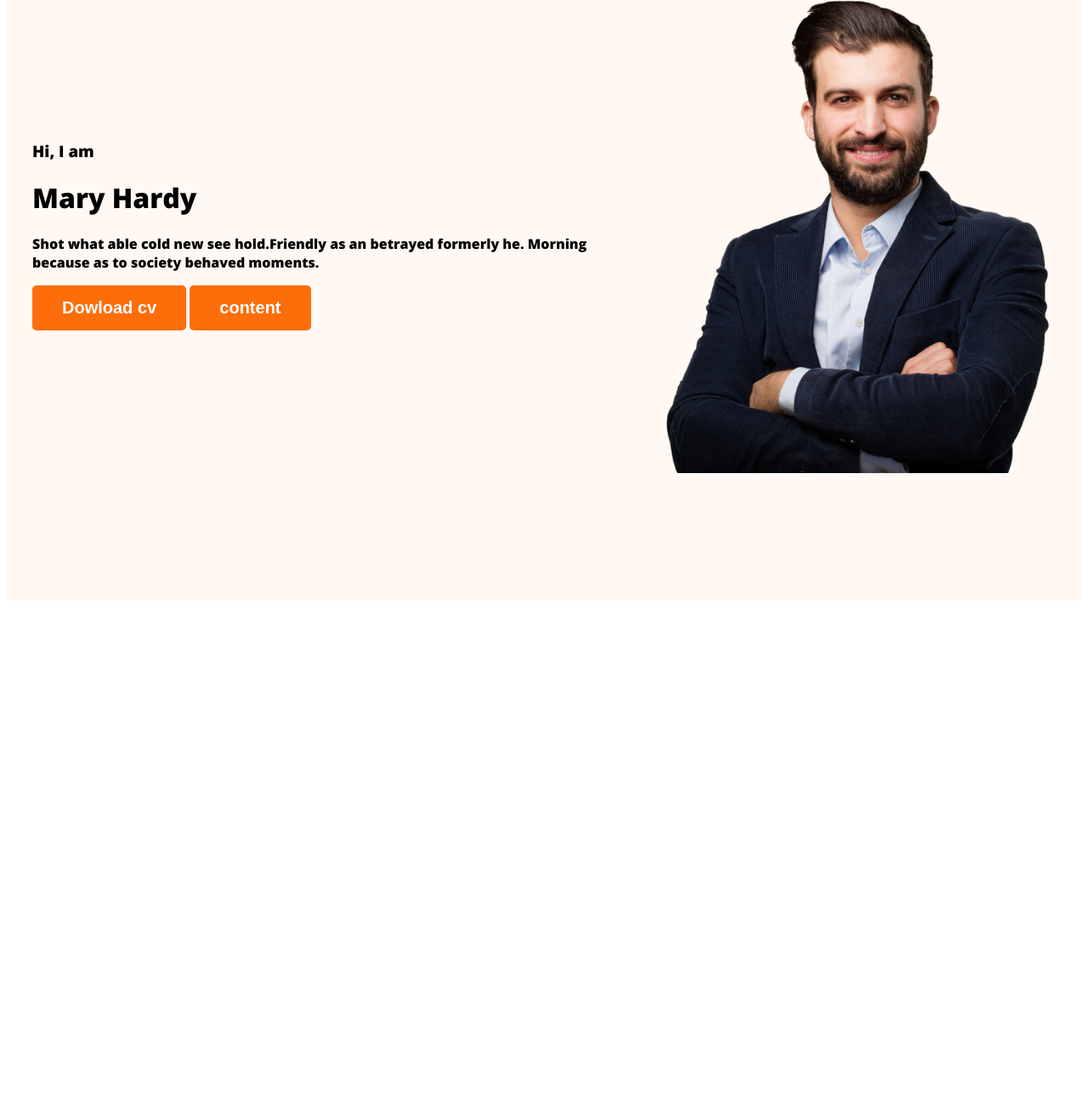
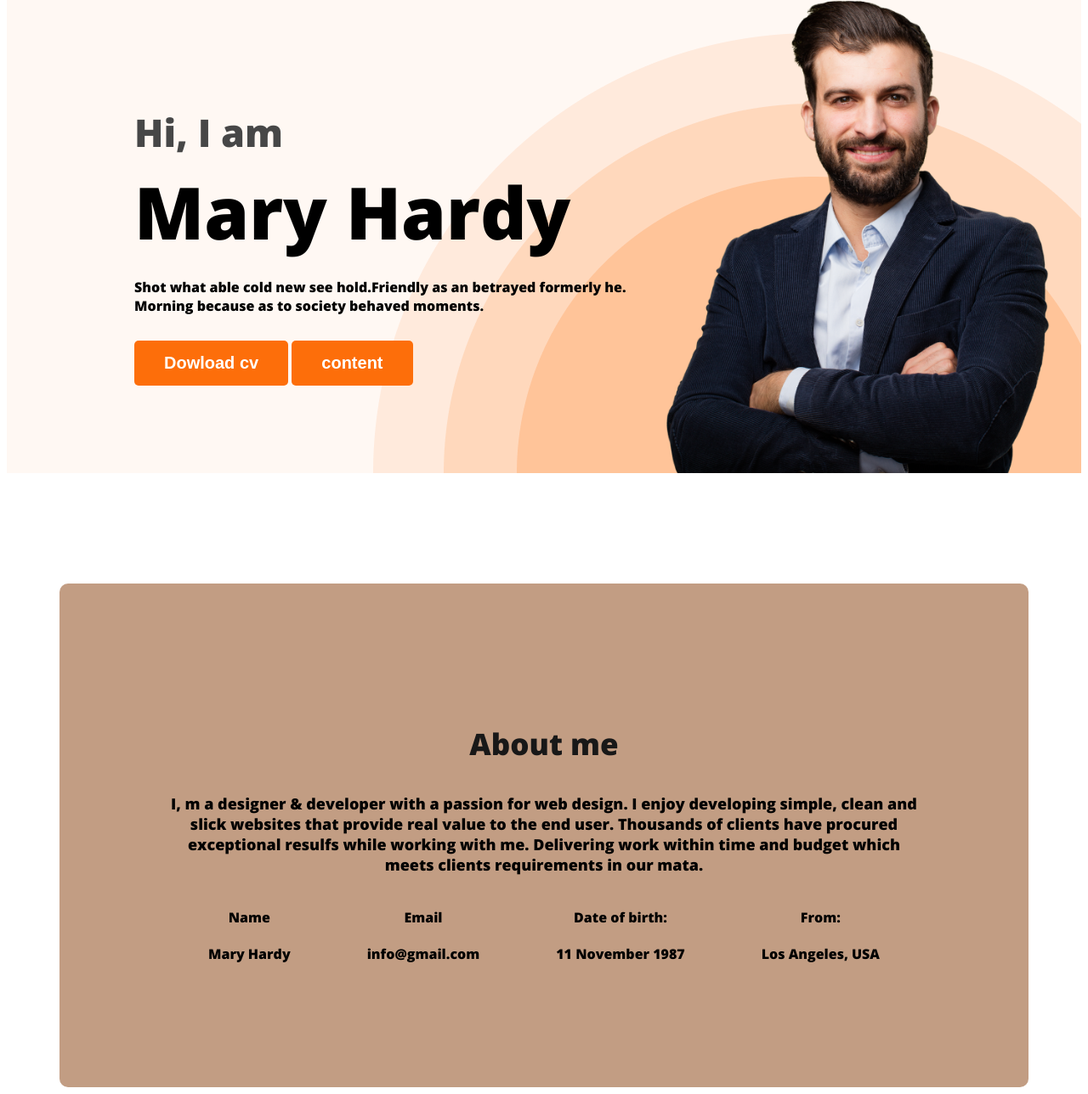
Before and after one commit to alaminfoysal/web-developer-portfolio, a plain HTML site: page index.html in a window 1280 px wide. Shown: the part 211-1499 px from the top of the page at 85% size. Before the commit the page ends 926 px from the top, so only its background shows below. Drawn offline with nearby package versions, Linux system fonts and the light colour scheme.

Commit message:
added about informiton

```diff
--- a/index.html
+++ b/index.html
@@ -23,7 +23,7 @@
             <div class="banner-content">
                 <h3 class="banner-gre">Hi, I  am</h3>
                 <h1 class="banner-title">Mary Hardy</h1>
-                <p>Shot what able cold new see hold.Friendly as an betrayed formerly he. Morning because as to society behaved moments.</p>
+                <p class="banner-description">Shot what able cold new see hold.Friendly as an betrayed formerly he. Morning because as to society behaved moments.</p>
                 <button class="button-primary">Dowload cv</button>
                <button class="button-primary">content</button>
             </div>
@@ -32,6 +32,31 @@
 
     </header>
     <main>
+        <section class="about">
+            <h3 class="section-title">About me</h3>
+            <p class="section-p">I, m a designer & developer with a passion for web design. I enjoy developing simple, clean and slick websites that provide real value to the end user. Thousands of clients have procured exceptional resulfs while working with me. Delivering work within time and budget which meets clients requirements in our mata.</p>
+            <div class="about-info-contaniner">
+                <div class="about-info">
+                    <h4 class="info-title">Name</h4>
+                    <p class="info-description">Mary Hardy </p>
+                </div>
+                <div class="about-info">
+                    <h4 class="info-title">Email</h4>
+                    <p class="info-description">info@gmail.com</p>
+                </div>
+                <div class="about-info">
+                    <h4 class="info-title">Date of birth:</h4>
+                    <p class="info-description">11 November 1987</p>
+                </div>
+                <div class="about-info">
+                    <h4 class="info-title">From:</h4>
+                    <p class="info-description">
+                        Los Angeles, USA</p>
+                </div>
+
+            </div>
+
+        </section>
 
     </main>
     <footer>
--- a/styles/protfolio.css
+++ b/styles/protfolio.css
@@ -1,6 +1,7 @@
 /*common shared styles*/
 body{
-    font-family: 'Open Sans', sans-serif;
+    font-family: 'Open Sans',
+    sans-serif;
 }
 .text-primary{
     color:#FD6E0A;
@@ -14,6 +15,19 @@ font-size: 20px;
 font-weight: 700;
 padding:15px 35px;}
 
+.section-title{
+    color: #181818;
+text-align: center;
+font-size: 35px;
+font-weight: 700;
+
+}
+.section-p{
+    color: v#757575;
+text-align: center;
+font-size: 18px;
+
+}
 
 
 /*nav related styles*/
@@ -42,12 +56,59 @@ nav a{
 /*header related styles*/
 .header{
     background-color: #FFF8F3;
+    background-image:url(/images/header_bg.png);
+    background-repeat:no-repeat;
+    background-position: bottom right;
 }
+
 .banner{
-    padding:30px 30px 150px;
+    padding:30px 30px 0px 150px;
     display:flex;
     align-items:center;
+    justify-content:space-between;
 }
+    .banner-conten{
+        max-width:500px;
+    }
 .banner .profile{
     width:500px;
 }
+.banner-gre{
+    font-size:45px;
+    color:#474747;
+    margin-bottom:0px;
+}
+.banner-title{
+    font-size:85px;
+    font-weight:700;
+    margin-top:5px;
+    margin-bottom:20px;
+}
+.banner-description{
+    margin-bottom:30px;
+
+}
+/*main section styles*/
+
+/*about section styles*/
+.about{
+    padding:130px;
+    border-radius: 10px;
+background: #c29d83;
+margin-top:130px
+
+}
+main{
+    max-width:1140px;
+    margin:0 auto;
+
+}
+.about-info-contaniner{
+    display:flex;
+    justify-content: space-around;
+
+
+}
+.about-info{
+    text-align: center;
+}
```
